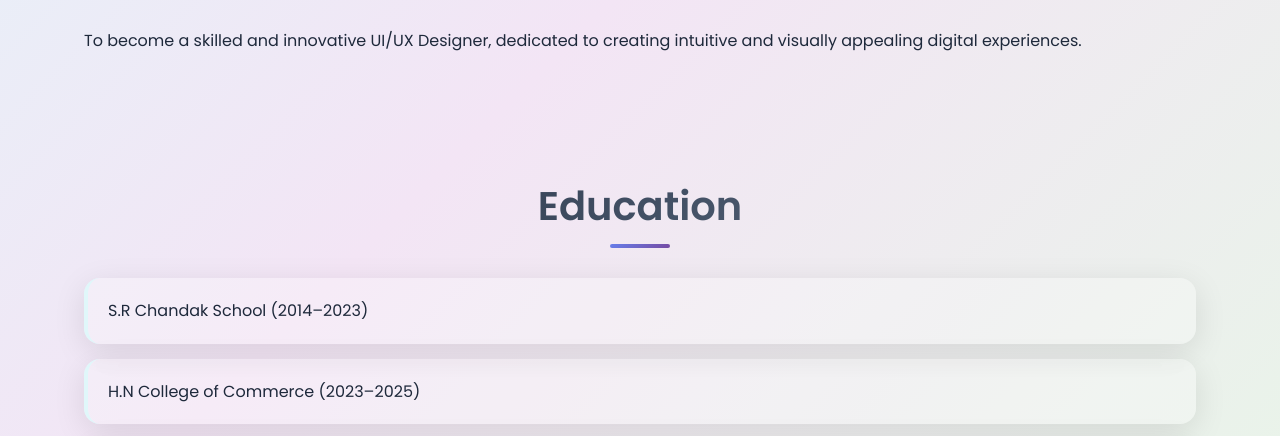
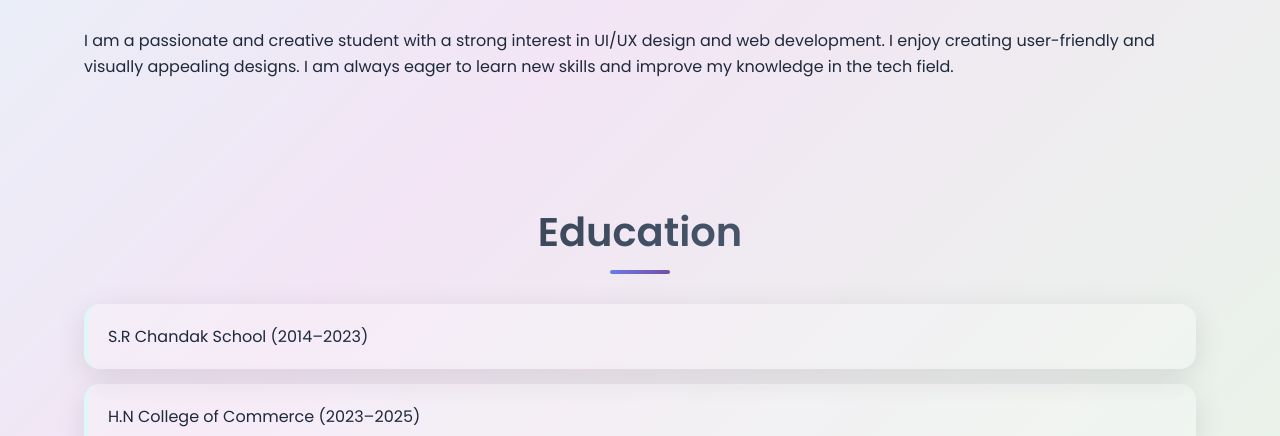
Before and after one commit to henalp07/henalp07.github.io, a plain HTML site: page index.html in a window 1280 px wide. Shown: the part 664-1100 px from the top of the page. Drawn offline with Linux system fonts and the light colour scheme.

Commit message:
Update index.html

```diff
--- a/index.html
+++ b/index.html
@@ -18,7 +18,8 @@
 
 <section class="about container">
 <h2>About Me</h2>
-<p>To become a skilled and innovative UI/UX Designer, dedicated to creating intuitive and visually appealing digital experiences.</p>
+<p>I am a passionate and creative student with a strong interest in UI/UX design and web development.
+  I enjoy creating user-friendly and visually appealing designs. I am always eager to learn new skills and improve my knowledge in the tech field.</p>
 </section>
 
 <section class="education container">
```
